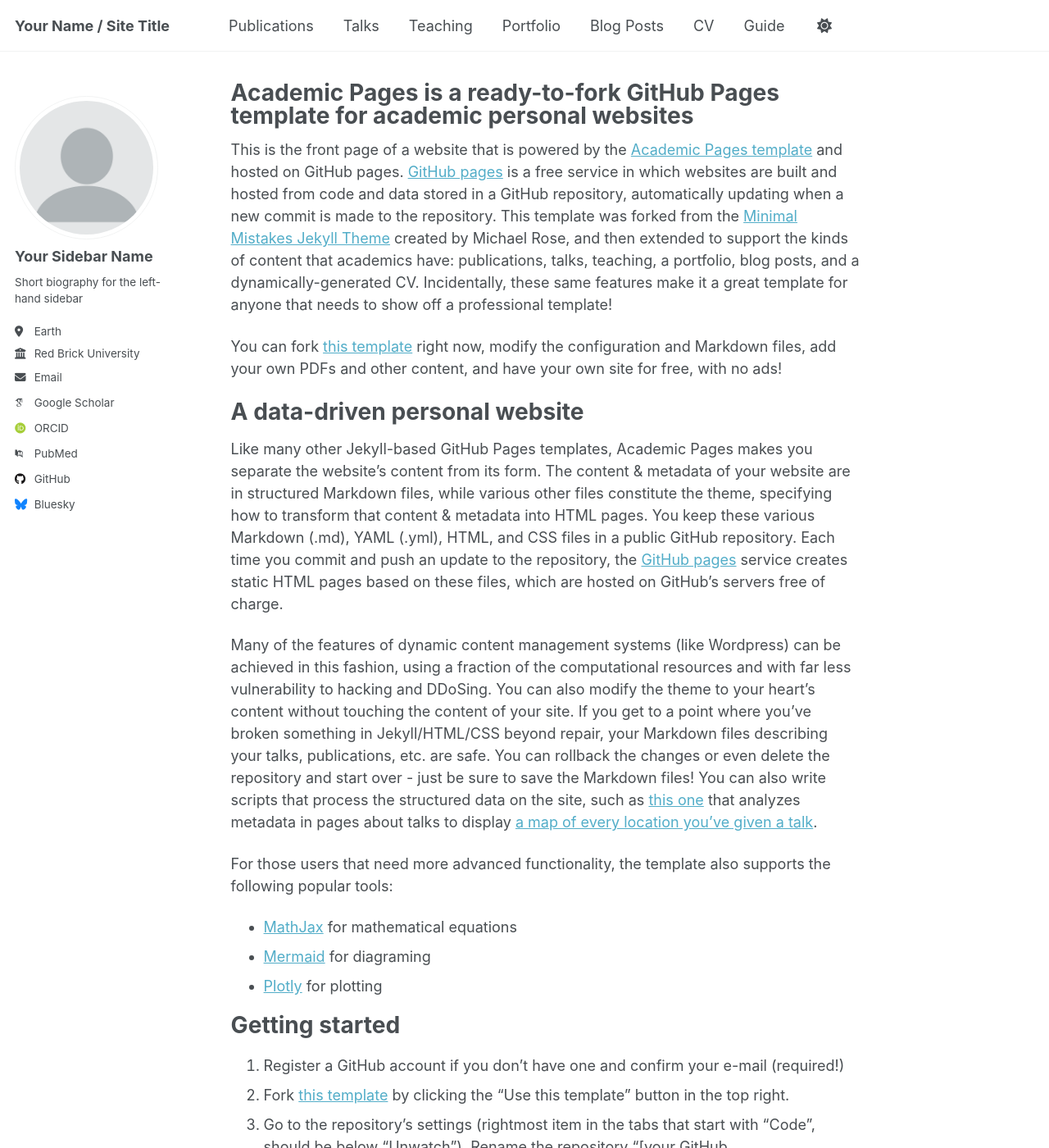
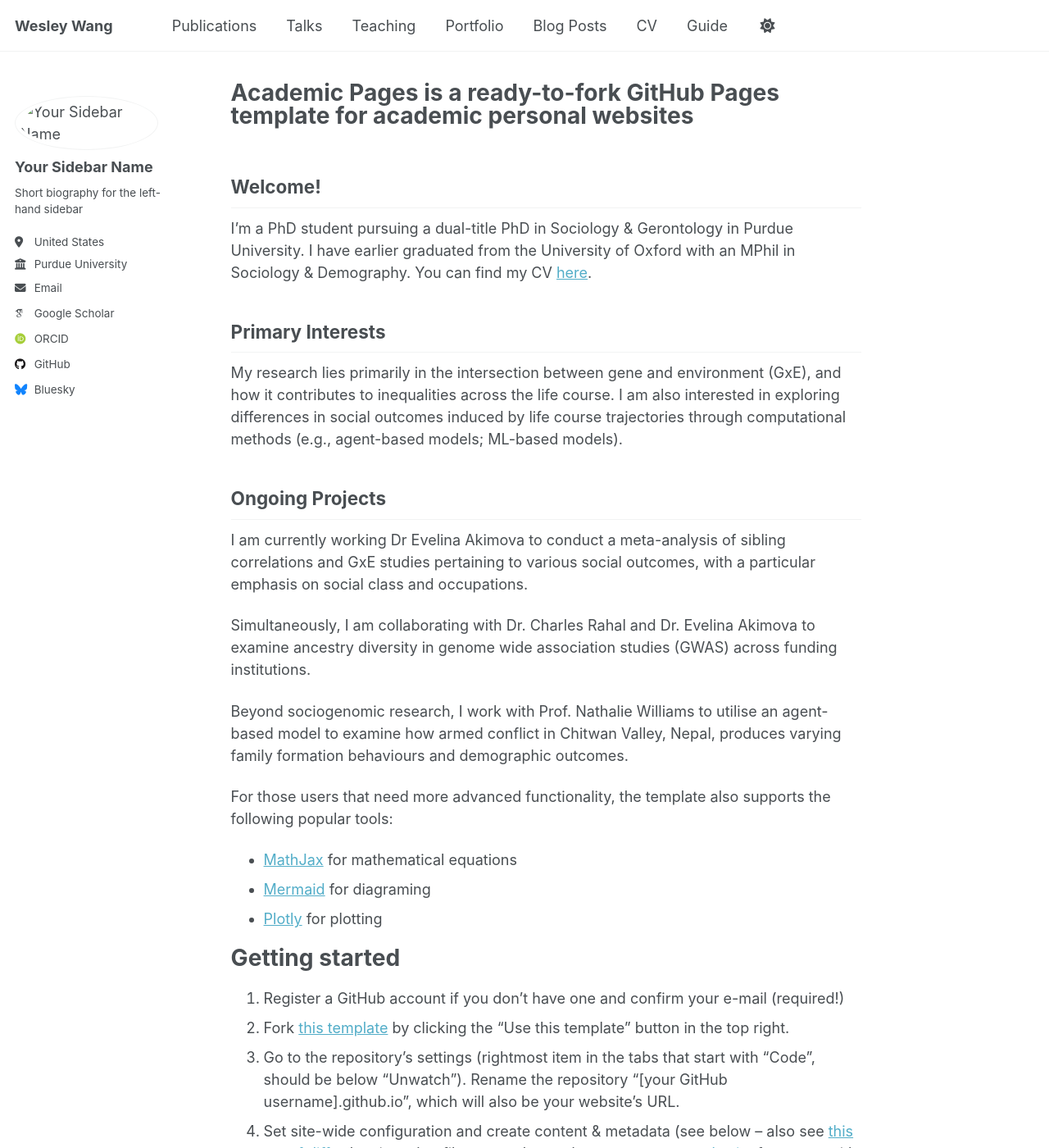
Before and after one commit to wesleywj/wesleywj.github.io, a Jekyll site: the page built from _pages/about.md, in a window 1280 px wide and 1400 px high. Shown: the whole window at 82% size. Built offline with Jekyll 4.4.1, drawn with Linux system fonts in a browser that asks for light colours; some web fonts are replaced; a script that is not in the unit is left out; some of the changed text lies outside the part shown.

Commit message:
Updated background

```diff
--- a/_config.yml
+++ b/_config.yml
@@ -9,13 +9,13 @@
 # Basic Site Settings
 locale                   : "en-US"
 site_theme               : "default" # Currently available options are "default", "air"
-title                    : "Your Name / Site Title"
+title                    : "Wesley Wang"
 title_separator          : "-"
-name                     : &name "Your Name"
+name                     : &name "Wesley Wang"
 description              : &description "personal description"
-url                      : https://academicpages.github.io # the base hostname & protocol for your site e.g. "https://[your GitHub username].github.io" or if you already have some other page hosted on Github then use "https://[your GitHub username].github.io/[Your Repo Name]"
+url                      : https://wesleywj.github.io # the base hostname & protocol for your site e.g. "https://[your GitHub username].github.io" or if you already have some other page hosted on Github then use "https://[your GitHub username].github.io/[Your Repo Name]"
 baseurl                  : "" # the subpath of your site, e.g. "/blog"
-repository               : "academicpages/academicpages.github.io"
+repository               : "wesleywj/wesleywj.github.io"
 
 # Site Author - The following control what appear as part of the author content on the side bar.
 #               If a field is blank the icon and link will not appear, otherwise it will be shown.
@@ -26,20 +26,20 @@ author:
   name             : "Your Sidebar Name"
   pronouns         : # example: "she/her"
   bio              : "Short biography for the left-hand sidebar"
-  location         : "Earth"
-  employer         : "Red Brick University"
+  location         : "United States"
+  employer         : "Purdue University"
   uri              : # URL
-  email            : "none@example.org"
+  email            : "wang6429@purdue.edu"
 
   # Academic websites
   academia         : # URL
   arxiv            : # URL - Update with the correct link to your profile
-  googlescholar    : "https://scholar.google.com/citations?user=PS_CX0AAAAAJ"
+  googlescholar    : "https://scholar.google.com/citations?user=1icOpU4AAAAJ&hl=en"
   inspire-hep      : # URL
   impactstory      : # URL
-  orcid            : "http://orcid.org/yourorcidurl"
+  orcid            : "https://orcid.org/0000-0002-5371-2904"
   semantic         : # URL
-  pubmed           : "https://www.ncbi.nlm.nih.gov/pubmed/?term=john+snow"
+  pubmed           : # "https://www.ncbi.nlm.nih.gov/pubmed/?term=john+snow"
   researchgate     : # URL
   scopus           : # URL
 
@@ -47,13 +47,13 @@ author:
   bitbucket        : # Username - Update with your username on the site
   codepen          : # Username
   dribbble         : # Username
-  github           : "academicpages"
+  github           : "wesleywj"
   kaggle           : # Username
   stackoverflow    : # User number or user number and name (i.e., use "1" or "1/jeff-atwood")
 
   # Social media
   artstation       : # Username
-  bluesky          : "bsky.app" # Replace this with you Bluesky username
+  bluesky          : "https://bsky.app/profile/wesleywang.bsky.social" # Replace this with you Bluesky username
   facebook         : # Username
   flickr           : # Username
   foursquare       : # Username
--- a/_pages/about.md
+++ b/_pages/about.md
@@ -7,15 +7,25 @@ redirect_from:
   - /about.html
 ---
 
-This is the front page of a website that is powered by the [Academic Pages template](https://github.com/academicpages/academicpages.github.io) and hosted on GitHub pages. [GitHub pages](https://pages.github.com) is a free service in which websites are built and hosted from code and data stored in a GitHub repository, automatically updating when a new commit is made to the repository. This template was forked from the [Minimal Mistakes Jekyll Theme](https://mmistakes.github.io/minimal-mistakes/) created by Michael Rose, and then extended to support the kinds of content that academics have: publications, talks, teaching, a portfolio, blog posts, and a dynamically-generated CV. Incidentally, these same features make it a great template for anyone that needs to show off a professional template!
+## Welcome!
 
- You can fork [this template](https://github.com/academicpages/academicpages.github.io) right now, modify the configuration and Markdown files, add your own PDFs and other content, and have your own site for free, with no ads!
+I'm a PhD student pursuing a dual-title PhD in Sociology & Gerontology in Purdue University. I have earlier graduated from the University of Oxford
+with an MPhil in Sociology & Demography. You can find my CV [here](https://drive.google.com/file/d/1s6r-6Mf9gbDxRVyukUaMD_ue6AmeBFWU/view?usp=sharing){:target="_blank"}.
 
-A data-driven personal website
-======
-Like many other Jekyll-based GitHub Pages templates, Academic Pages makes you separate the website's content from its form. The content & metadata of your website are in structured Markdown files, while various other files constitute the theme, specifying how to transform that content & metadata into HTML pages. You keep these various Markdown (.md), YAML (.yml), HTML, and CSS files in a public GitHub repository. Each time you commit and push an update to the repository, the [GitHub pages](https://pages.github.com/) service creates static HTML pages based on these files, which are hosted on GitHub's servers free of charge.
 
-Many of the features of dynamic content management systems (like Wordpress) can be achieved in this fashion, using a fraction of the computational resources and with far less vulnerability to hacking and DDoSing. You can also modify the theme to your heart's content without touching the content of your site. If you get to a point where you've broken something in Jekyll/HTML/CSS beyond repair, your Markdown files describing your talks, publications, etc. are safe. You can rollback the changes or even delete the repository and start over - just be sure to save the Markdown files! You can also write scripts that process the structured data on the site, such as [this one](https://github.com/academicpages/academicpages.github.io/blob/master/talkmap.ipynb) that analyzes metadata in pages about talks to display [a map of every location you've given a talk](https://academicpages.github.io/talkmap.html).
+## Primary Interests
+
+My research lies primarily in the intersection between gene and environment (GxE), and how it contributes to inequalities across the life course.
+I am also interested in exploring differences in social outcomes induced by life course trajectories through computational methods (e.g., agent-based models;
+ML-based models).
+
+## Ongoing Projects
+
+I am currently working Dr Evelina Akimova to conduct a meta-analysis of sibling correlations and  GxE studies pertaining to various social outcomes, with a particular emphasis on social class and occupations.
+
+Simultaneously, I am collaborating with Dr. Charles Rahal and Dr. Evelina Akimova to examine ancestry diversity in genome wide association studies (GWAS) across funding institutions.
+
+Beyond sociogenomic research, I work with Prof. Nathalie Williams to utilise an agent-based model to examine how armed conflict in Chitwan Valley, Nepal, produces varying family formation behaviours and demographic outcomes.
 
 For those users that need more advanced functionality, the template also supports the following popular tools:
 - [MathJax](https://www.mathjax.org/) for mathematical equations
```
Also changed, not shown: images/profile.png (deleted), 1 other file.
